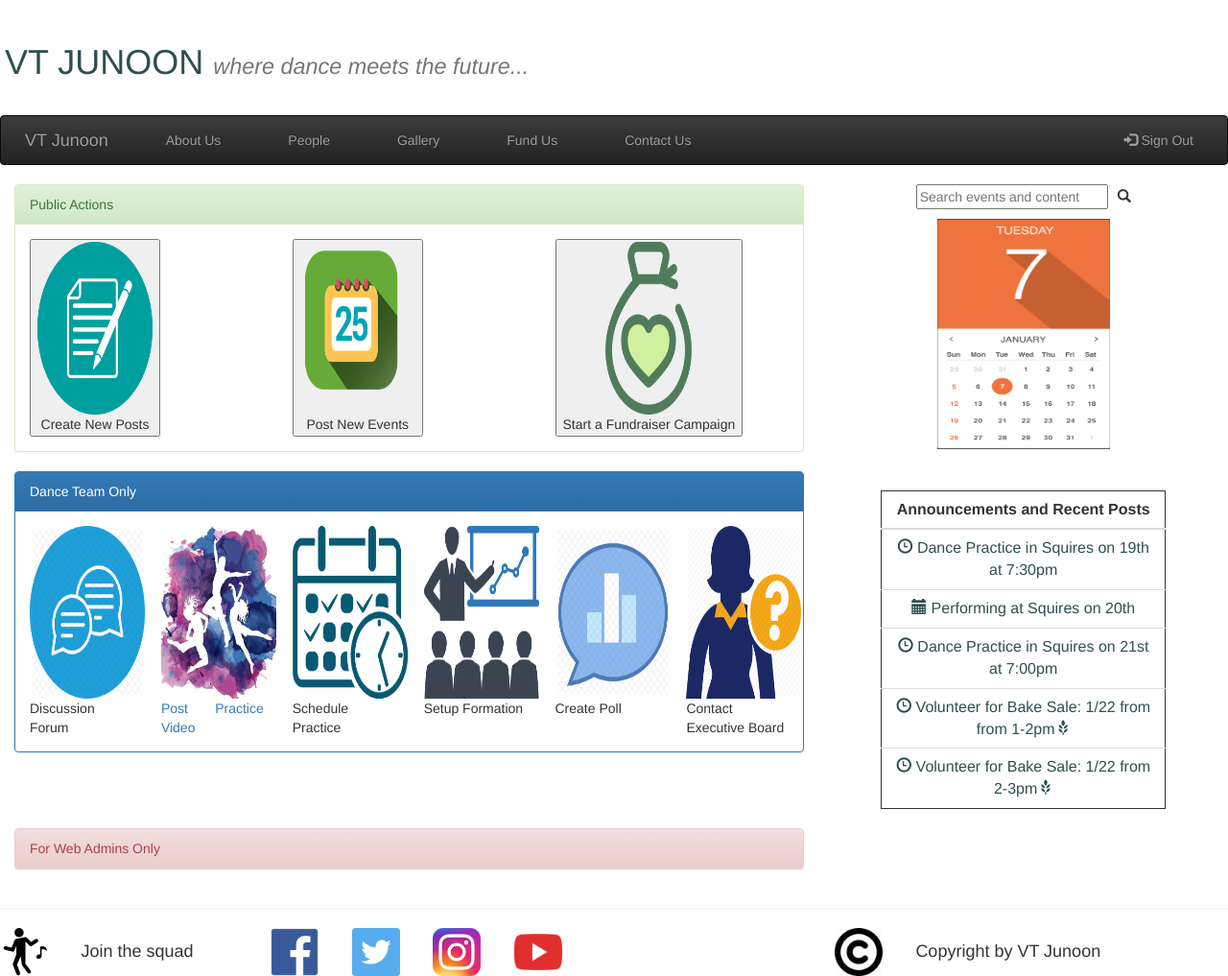
After one commit to rifatsm/vtJunoonUXProject, a Django app: page /in/ in a window 1280 px wide. The commit adds this page. Shown: the whole page at 96% size. Run offline with Django 3.2, Linux system fonts and the light colour scheme; some libraries are stand-ins or nearby versions.

Commit message:
new pages

```diff
--- /dev/null
+++ b/prototype/templates/in_landing.html
@@ -0,0 +1,251 @@
+{% include "header.html" %}
+{% load static %}
+
+    <div class="" id="navigationBar">
+        <nav class="navbar navbar-inverse">
+            <div class="container-fluid">
+                <div class="navbar-header" style="margin-left: 10px;margin-right: 10px"> <a class="navbar-brand" href="#">VT Junoon</a> </div>
+                <ul class="nav navbar-nav">
+                    <li style="margin-left: 20px;margin-right: 20px"><a href="../about/">About Us</a></li>
+                    <li style="margin-left: 20px;margin-right: 20px"><a href="../people/">People</a></li>
+                    <li style="margin-left: 20px;margin-right: 20px"><a href="../gallery/">Gallery</a></li>
+                    <li style="margin-left: 20px;margin-right: 20px"><a href="../fund/">Fund Us</a></li>
+                    <li style="margin-left: 20px;margin-right: 20px"><a href="../contact/">Contact Us</a></li>
+                </ul>
+                <ul class="nav navbar-nav navbar-right">
+                    <li style="margin-left: 20px;margin-right: 20px"><a href="../about/"><span class="glyphicon glyphicon-log-in"></span> Sign Out</a></li>
+                </ul>
+            </div>
+        </nav>
+    </div>
+
+
+    <div class="" id="aboutpage">
+        <div class="col-md-8">
+            <div id="example1" class="text-justify">
+                <div class="panel panel-success">
+                    <div class="panel-heading">Public Actions</div>
+                    <div class="panel-body">
+                        <div class="row">
+                            <div class="col-md-4">
+                                <button data-toggle="modal" data-target="#createPost"><img src="{% static 'img/createPosts.png' %}" style="height: 180;width: 120;"> </br> Create New Posts</button>
+
+                                <div class="modal fade" id="createPost" tabindex="-1" role="dialog" aria-labelledby="exampleModalLabel" aria-hidden="true">
+                                    <div class="modal-dialog" role="document">
+                                        <div class="modal-content">
+                                            <div class="modal-header">
+                                                <h3 class="modal-title" id="exampleModalLabel">Create New Post</h3>
+                                                <button type="button" class="close" data-dismiss="modal" aria-label="Cancel">
+                                                    <span aria-hidden="true">&times;</span>
+                                                </button>
+                                            </div>
+                                            <div class="modal-body">
+                                            Title: <input type="email" class="form-control" id="exampleInputEmail1" aria-describedby="emailHelp" placeholder="Enter title">
+                                            Content: <textarea class="form-control" id="demo-editor-bootstrap" rows="10"></textarea>
+                                            </div>
+                                            <div class="modal-footer">
+                                                <button type="button" class="btn btn-secondary" data-dismiss="modal">Cancel</button>
+                                                <button type="button" class="btn btn-primary" data-dismiss="modal">Save Draft</button>
+                                                <button type="button" class="btn btn-success" data-dismiss="modal" data-toggle="modal" data-target="#postSuccess">Post Online</button>
+                                            </div>
+                                        </div>
+                                    </div>
+                                </div>
+                                <div class="modal fade" id="postSuccess" tabindex="-1" role="dialog" aria-labelledby="exampleModalLabel" aria-hidden="true">
+                                    <div class="modal-dialog" role="document">
+                                        <div class="modal-content">
+                                            <div class="modal-header modal-header-success" style="background: #3BDA64;">
+                                                <h3 class="modal-title" id="exampleModalLabel"><i class="glyphicon glyphicon-thumbs-up"></i>  Congratulations!</h3>
+                                                </button>
+                                            </div>
+                                            <div class="modal-body">
+                                            Congratulations! Your post has been posted online!
+                                            </div>
+                                            <div class="modal-footer">
+                                                <button type="button" class="btn btn-primary" data-dismiss="modal">OK</button>
+                                            </div>
+                                        </div>
+                                    </div>
+                                </div>
+                            </div>
+                            <div class="col-md-4">
+                                <button data-toggle="modal" data-target="#createEvent"><img src="{% static 'img/postEvents.png' %}" style="height: 180;width: 120;"> </br> Post New Events</button>
+
+                                <div class="modal fade" id="createEvent" tabindex="-1" role="dialog" aria-labelledby="exampleModalLabel" aria-hidden="true">
+                                    <div class="modal-dialog" role="document">
+                                        <div class="modal-content">
+                                            <div class="modal-header">
+                                                <h3 class="modal-title" id="exampleModalLabel"> Create Event </h3>
+                                                <button type="button" class="close" data-dismiss="modal" aria-label="Cancel">
+                                                    <span aria-hidden="true">&times;</span>
+                                                </button>
+                                            </div>
+                                            <div class="modal-body">
+                                            Date:
+                                            <div class="container">
+                                                <div class="row">
+                                                    <div class='col-sm-6'>
+                                                        <div class="form-group">
+                                                            <div class='input-group date' id='datetimepicker1'>
+                                                                <input type='text' class="form-control" placeholder="MM/DD/YYYY" name="date", id="date"/>
+                                                                <span class="input-group-addon">
+                                                                    <span class="glyphicon glyphicon-calendar"></span>
+                                                                </span>
+                                                            </div>
+                                                        </div>
+                                                    </div>
+                                                    <script type="text/javascript">
+                                                        $(function () {
+                                                            $('#datetimepicker1').datetimepicker();
+                                                        });
+                                                    </script>
+                                                </div>
+                                            </div>
+                                            Brief Description: <textarea class="form-control" id="demo-editor-bootstrap" rows="3"></textarea>
+                                            </div>
+                                            <div class="modal-footer">
+                                                <button type="button" class="btn btn-secondary" data-dismiss="modal">Cancel</button>
+                                                <button type="button" class="btn btn-primary" data-dismiss="modal">Save Draft</button>
+                                                <button type="button" class="btn btn-success" data-dismiss="modal" data-toggle="modal" data-target="#postSuccess">Post Event</button>
+                                            </div>
+                                        </div>
+                                    </div>
+                                </div>
+                            </div>
+                            <div class="col-md-4">
+                                <button data-toggle="modal" data-target="#fundraiser"><img src="{% static 'img/fundraiser.png' %}" style="height: 180;width: 120;"> </br> Start a Fundraiser Campaign </button>
+
+                                <div class="modal fade" id="fundraiser" tabindex="-1" role="dialog" aria-labelledby="exampleModalLabel" aria-hidden="true">
+                                    <div class="modal-dialog" role="document">
+                                        <div class="modal-content">
+                                            <div class="modal-header">
+                                                <h3 class="modal-title" id="exampleModalLabel">Create a New Fundraiser</h3>
+                                                <button type="button" class="close" data-dismiss="modal" aria-label="Cancel">
+                                                    <span aria-hidden="true">&times;</span>
+                                                </button>
+                                            </div>
+                                            <div class="modal-body">
+                                            Enter your goal Amount (USD): <input type="email" class="form-control" id="exampleInputEmail1" aria-describedby="emailHelp" placeholder="Enter amount">
+                                            Campaign Title: <input type="email" class="form-control" id="exampleInputEmail1" aria-describedby="emailHelp" placeholder="Enter title"> </br>
+                                            Campaign Images: <button class="btn btn-primary">Upload Images</button></br>
+                                            Campaign Description:<textarea class="form-control" id="demo-editor-bootstrap" rows="10"></textarea> </br>
+                                            <div class="modal-footer">
+                                                <button type="button" class="btn btn-secondary" data-dismiss="modal">Cancel</button>
+                                                <button type="button" class="btn btn-primary" data-dismiss="modal">Save Draft</button>
+                                                <button type="button" class="btn btn-success" data-dismiss="modal" data-toggle="modal" data-target="#postFundSuccess">Post Event</button>
+                                            </div>
+                                        </div>
+                                        </div>
+                                    </div>
+                                </div>
+                                <div class="modal fade" id="postFundSuccess" tabindex="-1" role="dialog" aria-labelledby="exampleModalLabel" aria-hidden="true">
+                                    <div class="modal-dialog" role="document">
+                                        <div class="modal-content">
+                                            <div class="modal-header modal-header-success" style="background: #3BDA64;">
+                                                <h3 class="modal-title" id="exampleModalLabel"><i class="glyphicon glyphicon-thumbs-up"></i>  Congratulations!</h3>
+                                                <button type="button" class="close" data-dismiss="modal" aria-label="Cancel">
+                                                    <span aria-hidden="true">&times;</span>
+                                                </button>
+                                            </div>
+                                            <div class="modal-body">
+                                            Your campaign has been successfully created! </br>
+
+                                            <br> Campaign link: <input type="text" class="form-control" name="link" value="http://junoon.vt.edu/campaign/UCISDanceComp" readonly><br>
+
+                                            Share on Social Network: <a class="btn btn-large btn-social-icon btn-twitter"><span class="fa fa-twitter"></span></a><a class="btn btn-large btn-social-icon btn-facebook"><span class="fa fa-facebook"></span></a><a class="btn btn-large btn-social-icon btn-instagram"><span class="fa fa-instagram"></span></a>
+                                            </div>
+                                            <div class="modal-footer">
+                                                <button type="button" class="btn btn-primary" data-dismiss="modal">OK</button>
+                                            </div>
+                                        </div>
+                                    </div>
+                                </div>
+                            </div>
+
+                            </div>
+                        </div>
+                    </div>
+                </div>
+            </div>
+        </div>
+
+
+        <div class="col-md-4">
+            <div class="row text-center">
+                <p>
+                    <input placeholder="Search events and content" style="width:200px;margin-right: 10px;"><span class="glyphicon glyphicon-search"></span></p>
+            </div>
+            <div class="row text-center"> <img src="{% static 'img/calendar.png' %}" style="height: 240;width: 180;">
+                <br>
+            </div>
+        </div>
+
+
+        <div class="col-md-8">
+            <div id="example1" class="text-justify">
+                <div class="panel panel-primary">
+                    <div class="panel-heading">Dance Team Only</div>
+                    <div class="panel-body">
+                        <div class="row">
+                            <div class="col-md-2">
+                                <img src="{% static 'img/discussion.png' %}" style="height: 180;width: 120;"> </br> Discussion Forum
+                            </div>
+                            <div class="col-md-2">
+                                <a href="../practicevideos/"><img src="{% static 'img/dancePractice.png' %}" style="height: 180;width: 120;"> </br> Post Practice Video</a>
+                            </div>
+                            <div class="col-md-2">
+                                <img src="{% static 'img/schedule.png' %}" style="height: 180;width: 120;"> </br> Schedule Practice
+                            </div>
+                            <div class="col-md-2">
+                                <img src="{% static 'img/danceFormation.png' %}" style="height: 180;width: 120;"> </br> Setup Formation
+                            </div>
+                            <div class="col-md-2">
+                                <img src="{% static 'img/poll.png' %}" style="height: 180;width: 120;"> </br> Create Poll
+                            </div>
+                           <div class="col-md-2">
+                                <img src="{% static 'img/contactExecutive.png' %}" style="height: 180;width: 120;"> </br> Contact Executive Board
+                            </div>
+                        </div>
+                    </div>
+                </div>
+            </div>
+        </div>
+        <div class="col-md-4">
+            <div class="text-center" style="margin-left: 50px;margin-right: 50px;">
+                <br>
+                <table class="table" style="border: 1px solid">
+                    <thead>
+                        <th class="text-center">Announcements and Recent Posts</th>
+                    </thead>
+                    <tbody>
+                       <tr class="text-center" style="color: darkslategray">
+                            <td><span class="glyphicon glyphicon-time"> </span> Dance Practice in Squires on 19th at 7:30pm</td>
+                        </tr>
+                        <tr class="text-center" style="color: darkslategray">
+                            <td><span class="glyphicon glyphicon-calendar"> </span> Performing at Squires on 20th </td>
+                        </tr>
+                        <tr class="text-center" style="color: darkslategray">
+                            <td><span class="glyphicon glyphicon-time"> </span> Dance Practice in Squires on 21st at 7:00pm</td>
+                        </tr>
+                        <tr class="text-center" style="color: darkslategray">
+                            <td><span class="glyphicon glyphicon-time"> </span> Volunteer for Bake Sale: 1/22 from from 1-2pm<span class="glyphicon glyphicon-grain"></span> </td>
+                        </tr>
+                        <tr class="text-center" style="color: darkslategray">
+                            <td><span class="glyphicon glyphicon-time"> </span> Volunteer for Bake Sale: 1/22 from 2-3pm<span class="glyphicon glyphicon-grain"></span> </td>
+                        </tr>
+                    </tbody>
+                </table>
+            </div>
+        </div>
+
+        <div class="col-md-8">
+            <div id="example1" class="text-justify">
+                <div class="panel panel-danger">
+                    <div class="panel-heading">For Web Admins Only</div>
+                </div>
+            </div>
+        </div>
+        <div class="col-md-4">
+        </div>
+    </div>
+{% include "footer.html" %}
--- a/prototype/templates/login.html
+++ b/prototype/templates/login.html
@@ -22,7 +22,7 @@
     <div class="" id="login">
         <div class="col-md-4"></div>
         <div class="col-md-4">
-            <img src="{% static 'img/login.png' %}" style="border: 1px solid;">
+         <a href="../in/"/>   <img  src="{% static 'img/login.png' %}" style="border: 1px solid;">
         </div>
         <div class="col-md-4"></div>
 
--- a/prototype/urls.py
+++ b/prototype/urls.py
@@ -5,7 +5,7 @@ from . import views
 app_name = "prototype"
 
 urlpatterns = [
-    url(r'^$', views.landing_page, name="landing"),
+    url(r'^$', views.about, name="about"),
     url(r'about/$', views.about, name="about"),
     url(r'people/$', views.people, name="people"),
     url(r'contact/$', views.contact, name="contact"),
@@ -13,6 +13,8 @@ urlpatterns = [
     url(r'fund/$', views.fund, name="fund"),
     url(r'signup/$', views.signup, name="signup"),
     url(r'login/$', views.login, name="login"),
+    url(r'in/$', views.in_land, name="in"),
+    url(r'practicevideos/$', views.prac, name="prac"),
 
 
 
--- a/prototype/views.py
+++ b/prototype/views.py
@@ -24,3 +24,10 @@ def signup(request):
 
 def login(request):
     return render(request, "login.html")
+
+def in_land(request):
+    return render(request, "in_landing.html")
+
+
+def prac(request):
+    return render(request, "practicevideos.html")
```
Also changed, not shown: prototype/templates/practicevideos.html (added, +149 -0 lines), prototype/static/img/contactExecutive.png (added), prototype/static/img/createPosts.png (added), prototype/static/img/danceFormation.png (added), prototype/static/img/dancePractice.png (added), prototype/static/img/discussion.png (added), prototype/static/img/fundraiser.png (added), prototype/static/img/movies.png (added), prototype/static/img/poll.png (added), prototype/static/img/postEvents.png (added), prototype/static/img/schedule.png (added), 4 other files.
